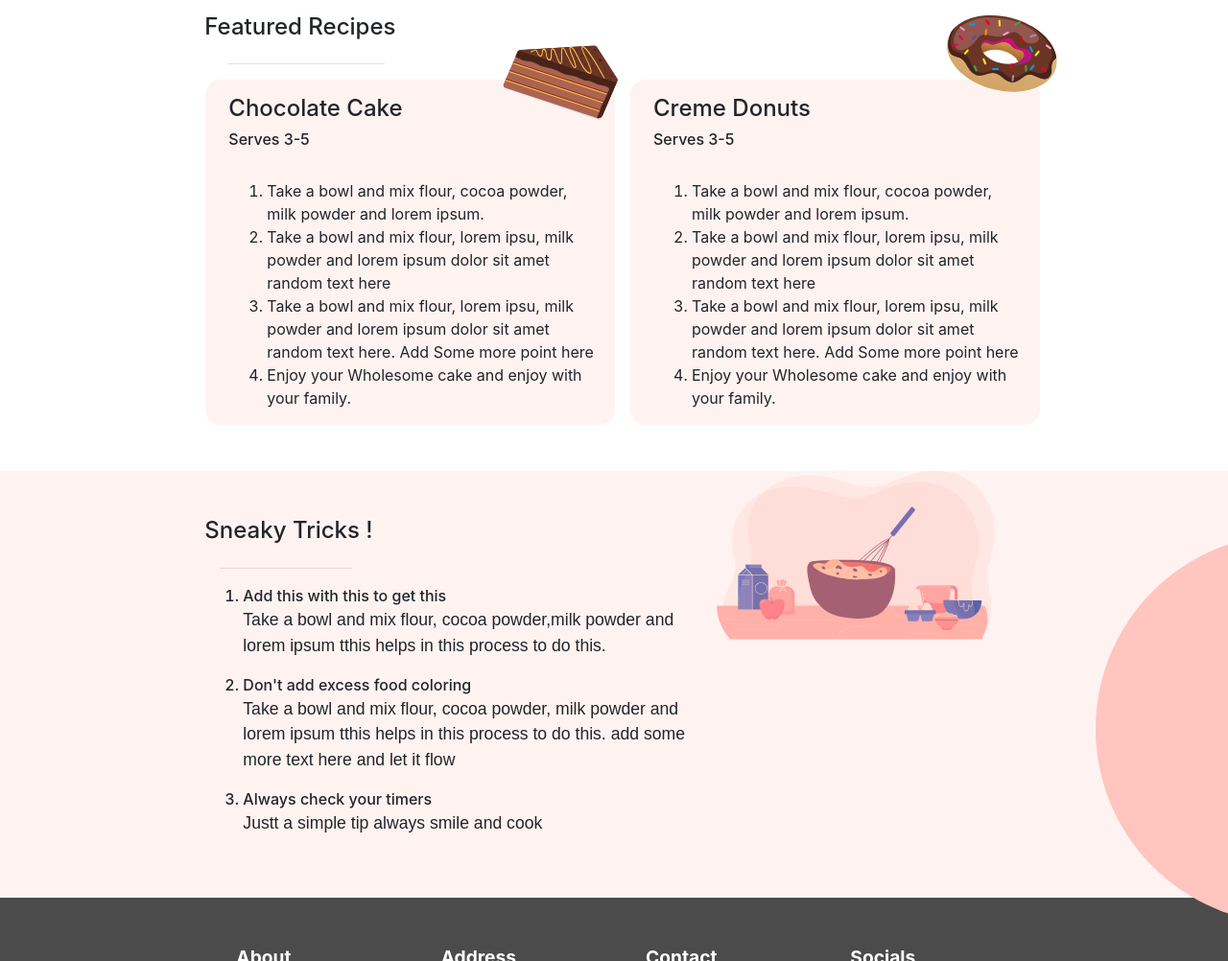
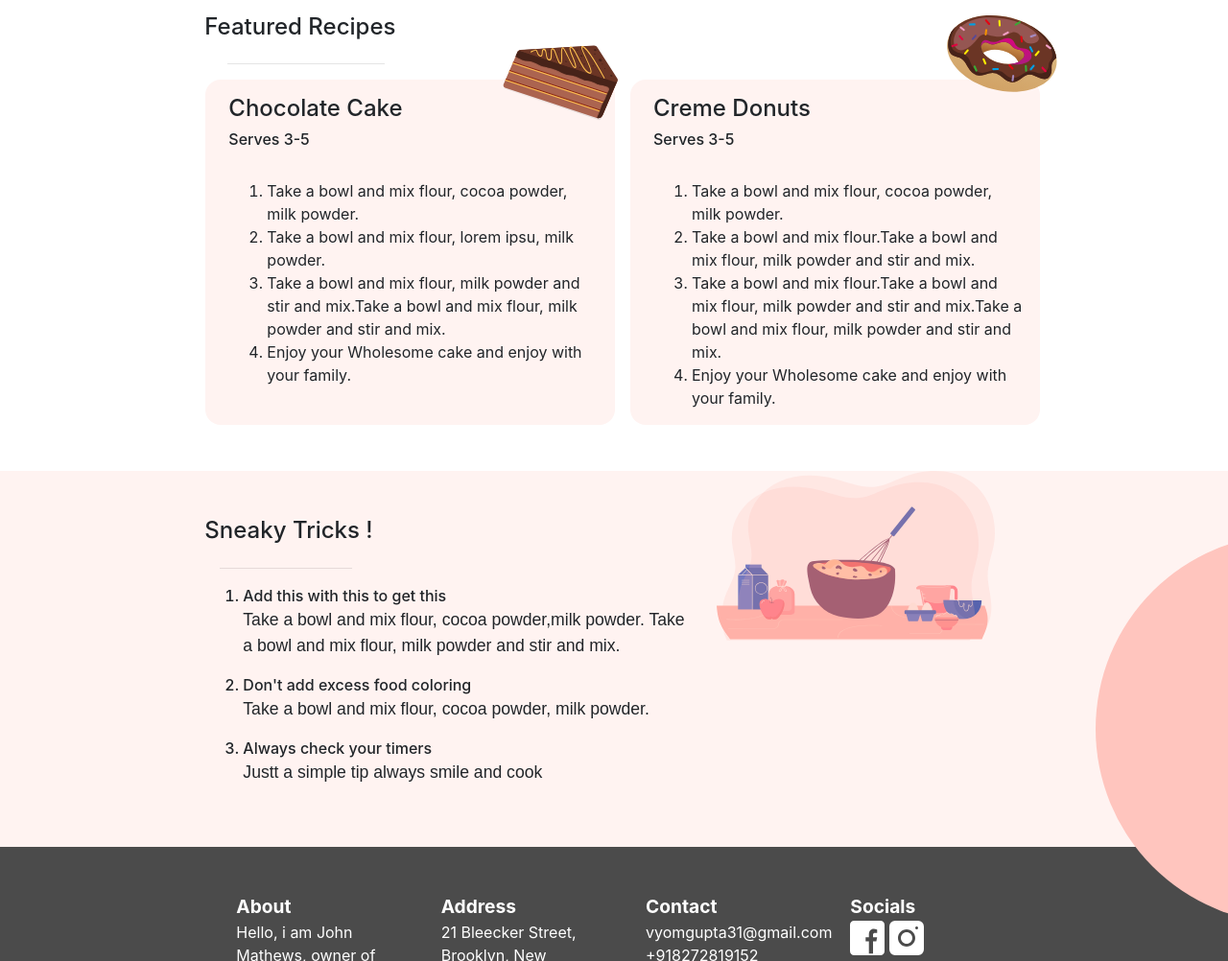
Before and after one commit to vyomguptaa/bakery, a plain HTML site: page index.html in a window 1280 px wide. Shown: the part 403-1405 px from the top of the page at 96% size. Drawn offline with nearby package versions, Linux system fonts and the light colour scheme.

Commit message:
Update index.html

```diff
--- a/index.html
+++ b/index.html
@@ -83,16 +83,15 @@
 
                 <ol>
                     <li>
-                        Take a bowl and mix flour, cocoa powder, milk powder and lorem ipsum.
+                        Take a bowl and mix flour, cocoa powder, milk powder.
 
                     </li>
                     <li>
-                        Take a bowl and mix flour, lorem ipsu, milk powder and lorem ipsum dolor sit amet random text here
+                        Take a bowl and mix flour, lorem ipsu, milk powder.
 
                     </li>
                     <li>
-                        Take a bowl and mix flour, lorem ipsu, milk powder and lorem ipsum dolor sit amet random text here. Add Some more point here
-
+                        Take a bowl and mix flour, milk powder and stir and mix.Take a bowl and mix flour, milk powder and stir and mix.
                     </li>
                     <li>
                         Enjoy your Wholesome cake and enjoy with your family.
@@ -110,15 +109,15 @@
 
                     <ol>
                         <li>
-                            Take a bowl and mix flour, cocoa powder, milk powder and lorem ipsum.
+                            Take a bowl and mix flour, cocoa powder, milk powder.
 
                         </li>
                         <li >
-                            Take a bowl and mix flour, lorem ipsu, milk powder and lorem ipsum dolor sit amet random text here
+                            Take a bowl and mix flour.Take a bowl and mix flour, milk powder and stir and mix.
 
                         </li>
                         <li >
-                            Take a bowl and mix flour, lorem ipsu, milk powder and lorem ipsum dolor sit amet random text here. Add Some more point here
+                            Take a bowl and mix flour.Take a bowl and mix flour, milk powder and stir and mix.Take a bowl and mix flour, milk powder and stir and mix.
 
                         </li>
                         <li >
@@ -154,10 +153,10 @@
                     <ol>
                         <li>Add this with this to get this</li>
                         <texts1 class="pb-5">
-                            Take a bowl and mix flour, cocoa powder,milk powder and lorem ipsum tthis helps in this process to do this.</texts1>
+                            Take a bowl and mix flour, cocoa powder,milk powder. Take a bowl and mix flour, milk powder and stir and mix.</texts1>
                         <li class="pt-3"> Don't add excess food coloring</li>
                         <texts1>
-                            Take a bowl and mix flour, cocoa powder, milk powder and lorem ipsum tthis helps in this process to do this. add some more text here and let it flow
+                            Take a bowl and mix flour, cocoa powder, milk powder.
                         </texts1>
                         <li class="pt-3">Always check your timers</li>
                         <texts1 class="">
```
